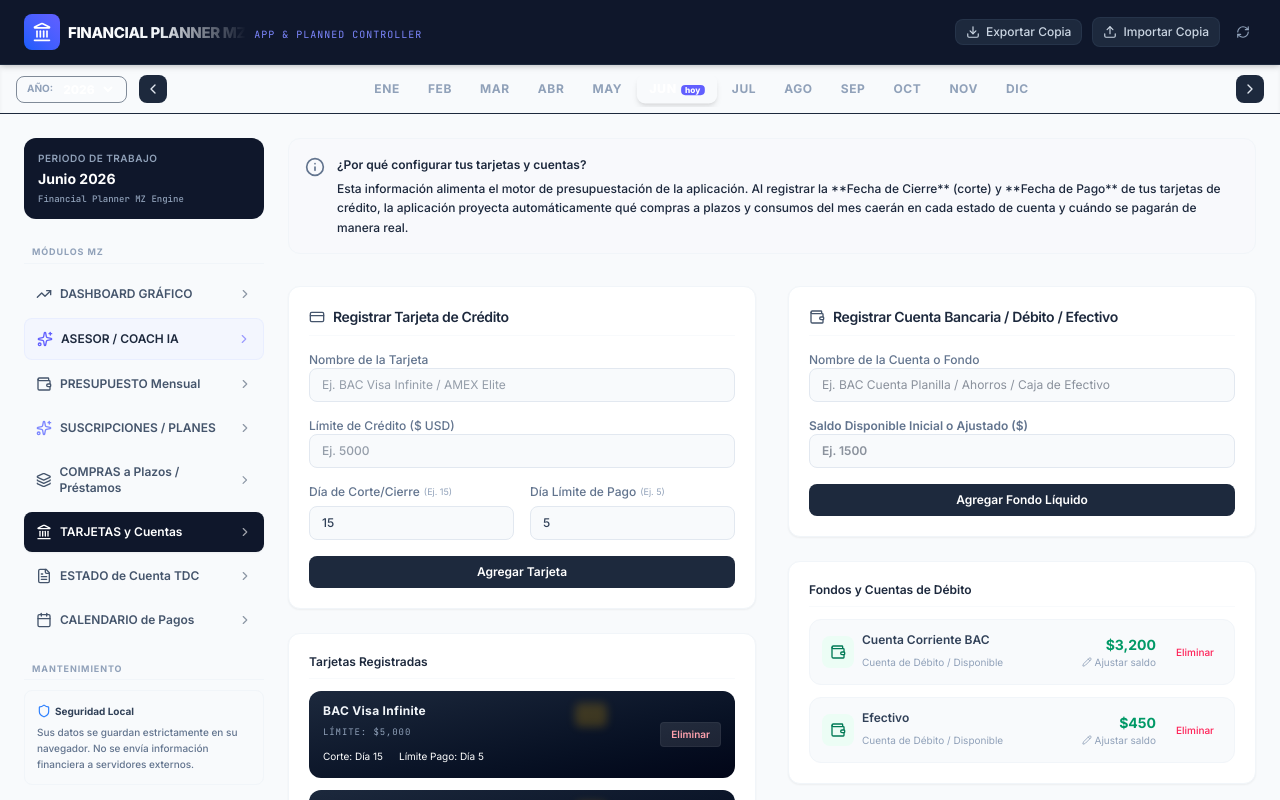
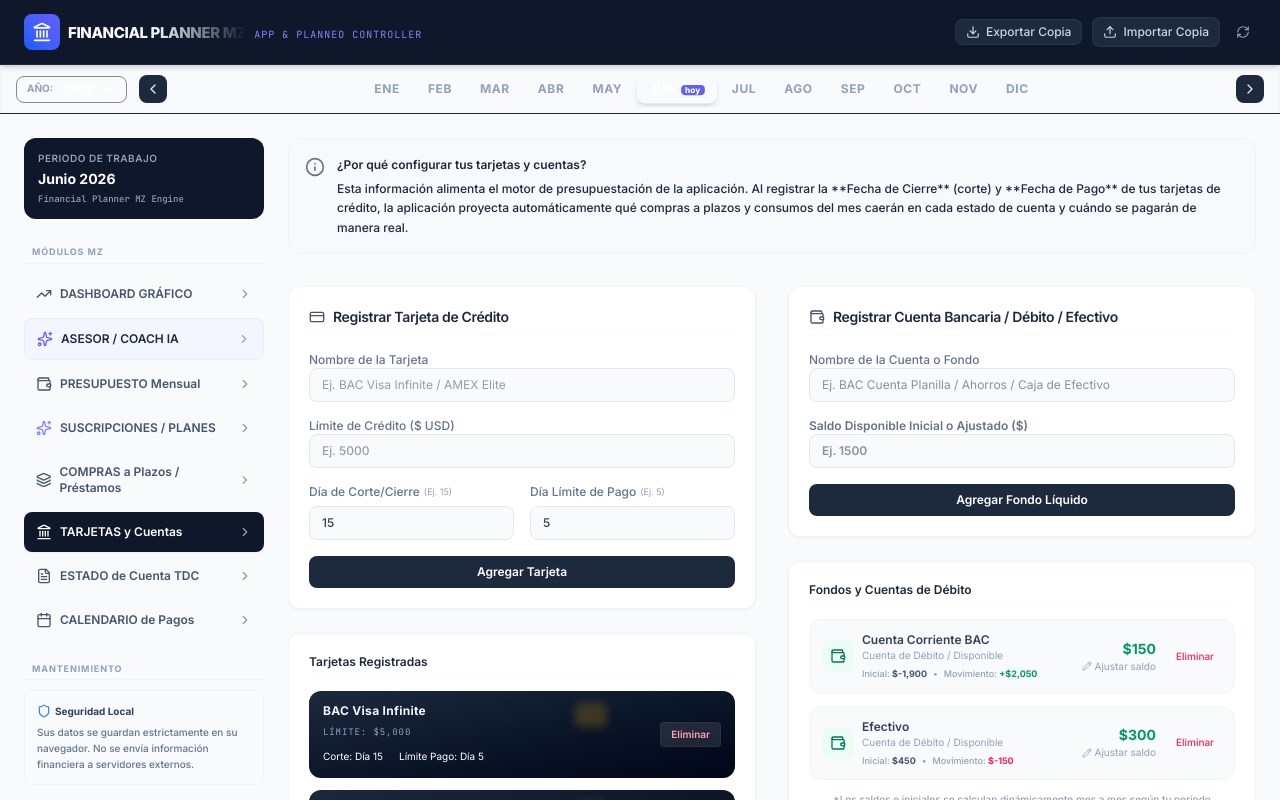
Before and after one commit to ManuelM7010/FPlanner, a React (Vite) app: page / in a window 1280 px wide. Both pictures are taken after a click on the button "TARJETAS y Cuentas". Shown: the top 800 px of the page. Built offline with nearby package versions, Linux system fonts and the light colour scheme.

Commit message:
feat(finance): improve account balance tracking and mapping
Implement dynamic balance reconciliation by calculating monthly flows for accounts and improving transaction-to-account assignment for cash and transfers. Update UI to display and edit calculated current balances.

```diff
--- a/src/App.tsx
+++ b/src/App.tsx
@@ -549,10 +549,31 @@ export default function App() {
   };
 
   const handleUpdateDebitCardBalance = (id: string, newBalance: number) => {
-    setState(prev => ({
-      ...prev,
-      debitCards: prev.debitCards.map(d => d.id === id ? { ...d, balance: newBalance } : d)
-    }));
+    setState(prev => {
+      const flows = computeMonthlyAccountBalances(prev.debitCards, prev.transactions, prev.selectedMonth);
+      const flow = flows[id];
+      let diff = 0;
+      if (flow) {
+        diff = newBalance - flow.finalBalance;
+      } else {
+        const found = prev.debitCards.find(d => d.id === id);
+        if (found) {
+          diff = newBalance - found.balance;
+        }
+      }
+
+      const updatedDebitCards = prev.debitCards.map(d => {
+        if (d.id === id) {
+          return { ...d, balance: Number((d.balance + diff).toFixed(2)) };
+        }
+        return d;
+      });
+
+      return {
+        ...prev,
+        debitCards: updatedDebitCards
+      };
+    });
   };
 
   // 5. Category adder
--- a/src/components/CardsAccountsSection.tsx
+++ b/src/components/CardsAccountsSection.tsx
@@ -4,6 +4,7 @@ import {
   HelpCircle, Sparkles, Pencil
 } from 'lucide-react';
 import { AppState, CreditCard as CardType, DebitCard as AccountType } from '../types';
+import { computeMonthlyAccountBalances } from '../utils/financeUtils';
 
 interface CardsAccountsSectionProps {
   state: AppState;
@@ -23,6 +24,9 @@ export default function CardsAccountsSection({
   onUpdateDebitCardBalance
 }: CardsAccountsSectionProps) {
   const { creditCards, debitCards } = state;
+
+  // Calculamos los saldos mensuales dinámicos de acuerdo con los movimientos
+  const accountFlows = computeMonthlyAccountBalances(debitCards, state.transactions, state.selectedMonth);
 
   // New Credit Card Form State
   const [ccName, setCcName] = useState('');
@@ -73,8 +77,9 @@ export default function CardsAccountsSection({
   };
 
   const startEditingBalance = (card: AccountType) => {
+    const flow = accountFlows[card.id] || { finalBalance: card.balance };
     setEditingCardId(card.id);
-    setEditingBalance(String(card.balance));
+    setEditingBalance(String(flow.finalBalance));
   };
 
   const saveEditingBalance = (id: string) => {
@@ -273,7 +278,10 @@ export default function CardsAccountsSection({
               <p className="text-xs text-slate-400 text-center py-6">No hay cuentas de débito registradas</p>
             ) : (
               <div className="space-y-3">
-                {debitCards.map(account => (
+                {debitCards.map(account => {
+                  const flow = accountFlows[account.id] || { initialBalance: account.balance, finalBalance: account.balance, incomes: 0, expenses: 0 };
+                  const netVariance = flow.incomes - flow.expenses;
+                  return (
                     <div key={account.id} className="p-3 bg-slate-50 hover:bg-slate-100/50 rounded-xl border border-slate-100 flex items-center justify-between transition-colors">
                       <div className="flex items-center gap-2 min-w-0">
                         <div className="p-2 bg-emerald-150/150 text-emerald-700 rounded-lg bg-emerald-50">
@@ -281,7 +289,16 @@ export default function CardsAccountsSection({
                         </div>
                         <div className="min-w-0">
                           <h4 className="text-xs font-semibold text-slate-700 truncate">{account.name}</h4>
-                        <span className="text-[10px] text-slate-400 font-normal">Cuenta de Débito / Disponible</span>
+                          <span className="text-[10px] text-slate-400 font-normal block">Cuenta de Débito / Disponible</span>
+
+                          {/* Rollover and flow details */}
+                          <div className="flex items-center gap-1.5 text-[9px] text-slate-400 mt-1 font-medium select-none">
+                            <span>Inicial: <strong className="text-slate-600">${flow.initialBalance.toLocaleString()}</strong></span>
+                            <span>•</span>
+                            <span>Movimiento: <strong className={netVariance >= 0 ? "text-emerald-600" : "text-rose-500"}>
+                              {netVariance >= 0 ? '+' : ''}${netVariance.toLocaleString()}
+                            </strong></span>
+                          </div>
                         </div>
                       </div>
 
@@ -313,7 +330,7 @@ export default function CardsAccountsSection({
                           </div>
                         ) : (
                           <div className="text-right">
-                          <span className="text-sm font-bold text-emerald-600 block">${account.balance.toLocaleString()}</span>
+                            <span className="text-sm font-bold text-emerald-600 block" title="Saldo Final Proyectado para este período">${flow.finalBalance.toLocaleString()}</span>
                             <button
                               onClick={() => startEditingBalance(account)}
                               className="text-[10px] text-slate-400 hover:text-slate-700 flex items-center gap-0.5 justify-end font-normal ml-auto"
@@ -334,7 +351,11 @@ export default function CardsAccountsSection({
                         )}
                       </div>
                     </div>
-                ))}
+                  );
+                })}
+                <p className="text-[10px] text-slate-400 text-center font-medium mt-1">
+                  *Los saldos e iniciales se calculan dinámicamente mes a mes según tu período seleccionado.
+                </p>
               </div>
             )}
           </div>
--- a/src/utils/financeUtils.ts
+++ b/src/utils/financeUtils.ts
@@ -315,12 +315,31 @@ export function computeMonthlyAccountBalances(
 
     // Sum transactions for this month
     transactions.forEach(t => {
-      if (t.month === activeMonthStr && t.cardId) {
-        if (t.paymentMethod === 'debit' || t.paymentMethod === 'transfer' || t.paymentMethod === 'cash') {
-          if (t.type === 'income') {
-            monthIncomes[t.cardId] = (monthIncomes[t.cardId] || 0) + t.amount;
-          } else {
-            monthExpenses[t.cardId] = (monthExpenses[t.cardId] || 0) + t.amount;
+      if (t.month === activeMonthStr) {
+        let cid = t.cardId;
+        if (!cid) {
+          if (t.paymentMethod === 'cash') {
+            const cashAcc = debitCards.find(d => d.id === 'deb-cash-pocket' || d.name.toLowerCase().includes('efectivo') || d.name.toLowerCase().includes('cash'));
+            if (cashAcc) {
+              cid = cashAcc.id;
+            }
+          } else if (t.paymentMethod === 'debit' || t.paymentMethod === 'transfer') {
+            const checkingAcc = debitCards.find(d => d.id !== 'deb-cash-pocket' && !d.name.toLowerCase().includes('efectivo'));
+            if (checkingAcc) {
+              cid = checkingAcc.id;
+            } else if (debitCards.length > 0) {
+              cid = debitCards[0].id;
+            }
+          }
+        }
+
+        if (cid) {
+          if (t.paymentMethod === 'debit' || t.paymentMethod === 'transfer' || t.paymentMethod === 'cash') {
+            if (t.type === 'income') {
+              monthIncomes[cid] = (monthIncomes[cid] || 0) + t.amount;
+            } else {
+              monthExpenses[cid] = (monthExpenses[cid] || 0) + t.amount;
+            }
           }
         }
       }
```
Lines whose indentation alone changed are shown as unchanged.
